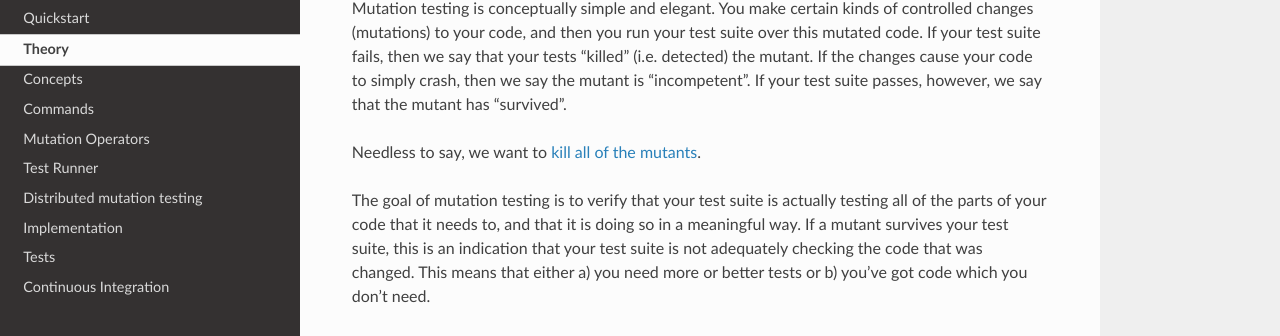
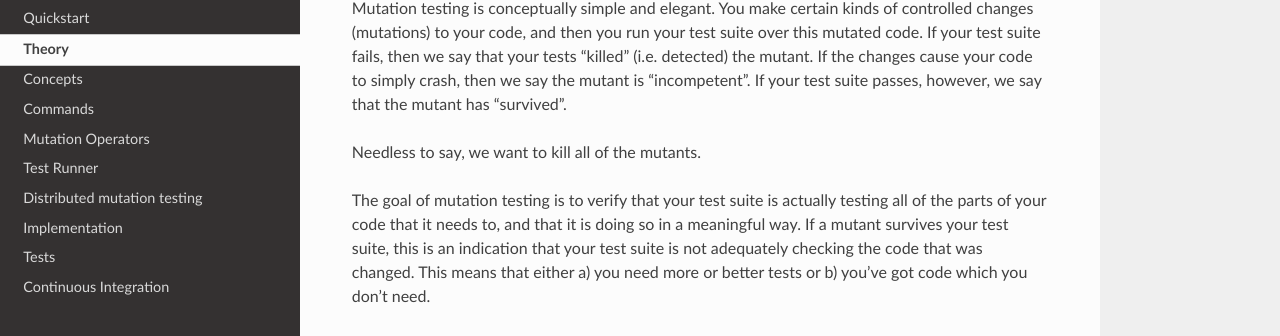
Before and after one commit to sixty-north/cosmic-ray, a Sphinx documentation site: the page built from docs/theory.rst, in a window 1280 px wide. Shown: the part 163-499 px from the top of the page. Built offline with Sphinx 7.4.7 and the Read the Docs theme 2.0.0, drawn with Linux system fonts in a browser that asks for light colours; part of the change alters nothing that is shown.

```diff
--- a/docs/theory.rst
+++ b/docs/theory.rst
@@ -9,8 +9,7 @@ changes cause your code to simply crash, then we say the mutant is
 "incompetent". If your test suite passes, however, we say that the
 mutant has "survived".
 
-Needless to say, we want to `kill all of the
-mutants <http://www.troll.me/images/x-all-the-things/kill-all-the-mutants.jpg>`__.
+Needless to say, we want to kill all of the mutants.
 
 The goal of mutation testing is to verify that your test suite is
 actually testing all of the parts of your code that it needs to, and
```
